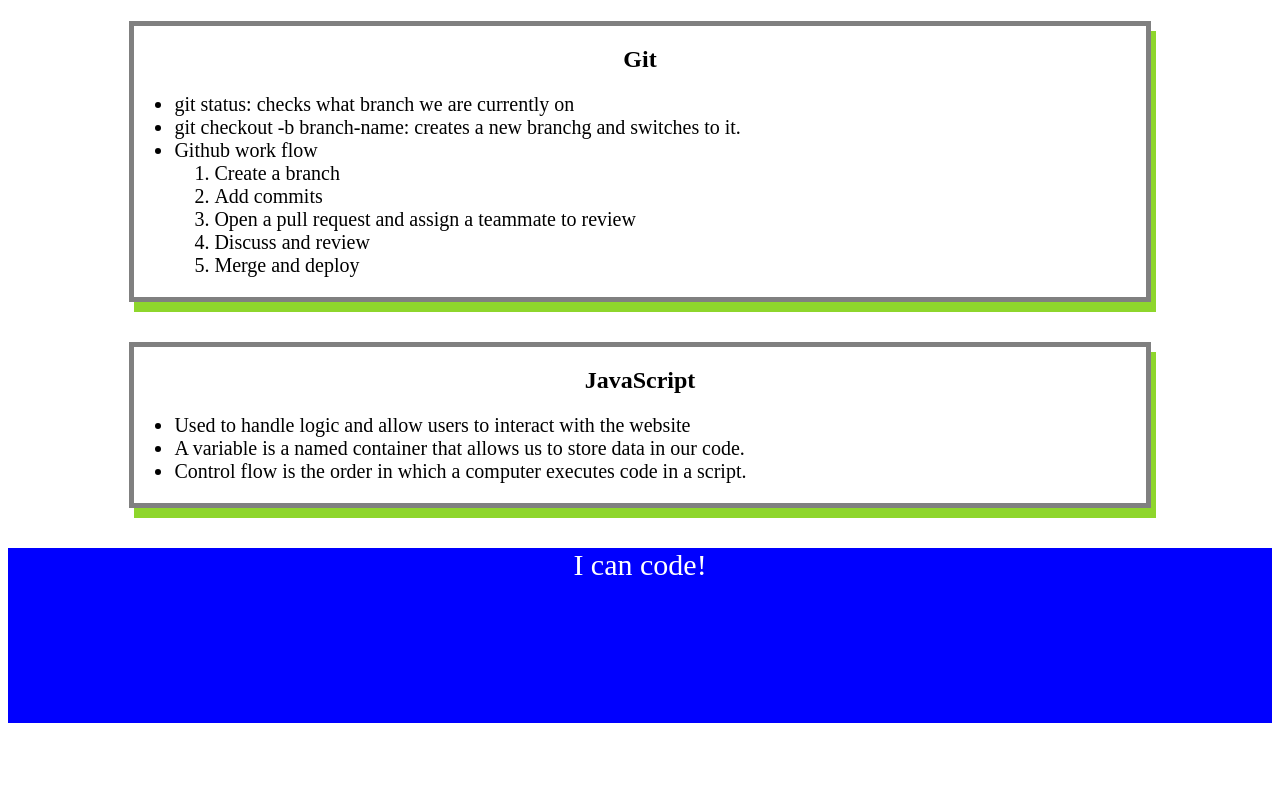
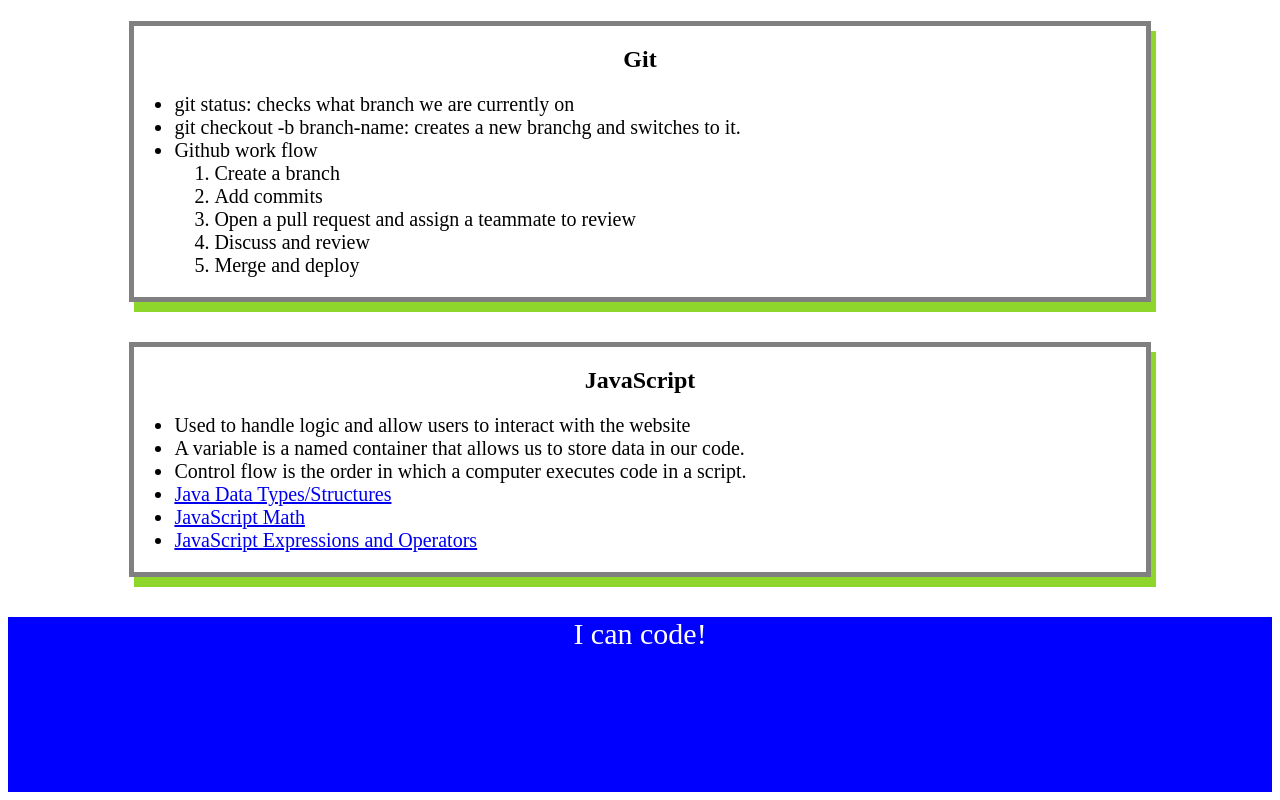
Before and after one commit to JustFog36/prework-study-guide2, a plain HTML site: page index.html in a window 1280 px wide. Shown: the part 604-1404 px from the top of the page. Before the commit the page ends 1335 px from the top, so only its background shows below. Drawn offline with Linux system fonts and the light colour scheme.

Commit message:
updated JS notes

```diff
--- a/index.html
+++ b/index.html
@@ -51,6 +51,9 @@
          <li>Used to handle logic and allow users to interact with the website</li>
          <li>A variable is a named container that allows us to store data in our code.</li>
          <li>Control flow is the order in which a computer executes code in a script.</li>
+         <li> <a href ="https://developer.mozilla.org/en-US/docs/Web/JavaScript/Data_structures">Java Data Types/Structures</a></li>
+         <li> <a href ="https://developer.mozilla.org/en-US/docs/Web/JavaScript/Reference/Global_Objects/Math">JavaScript Math</a></li>
+         <li> <a href ="https://developer.mozilla.org/en-US/docs/Web/JavaScript/Reference/Operators">JavaScript Expressions and Operators </a></li>
       </ul>
     </section>
     </main>
```
